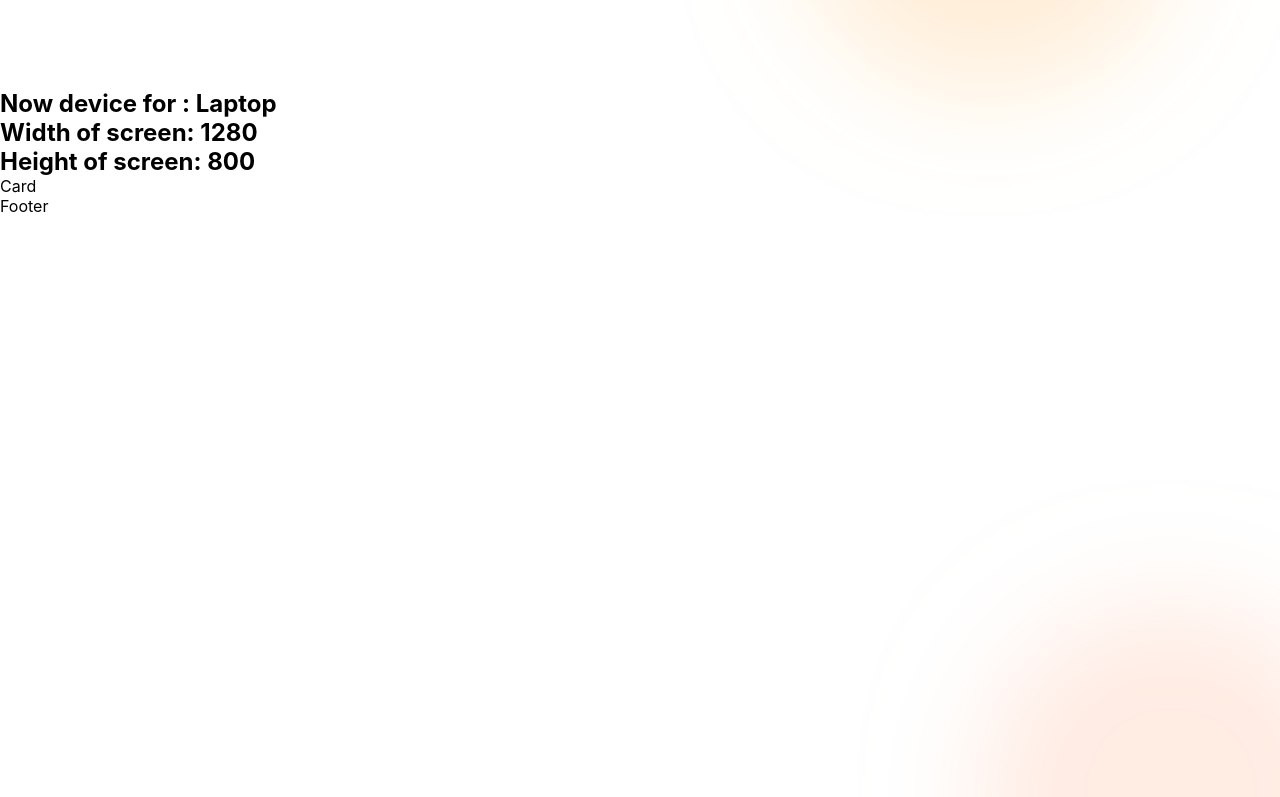
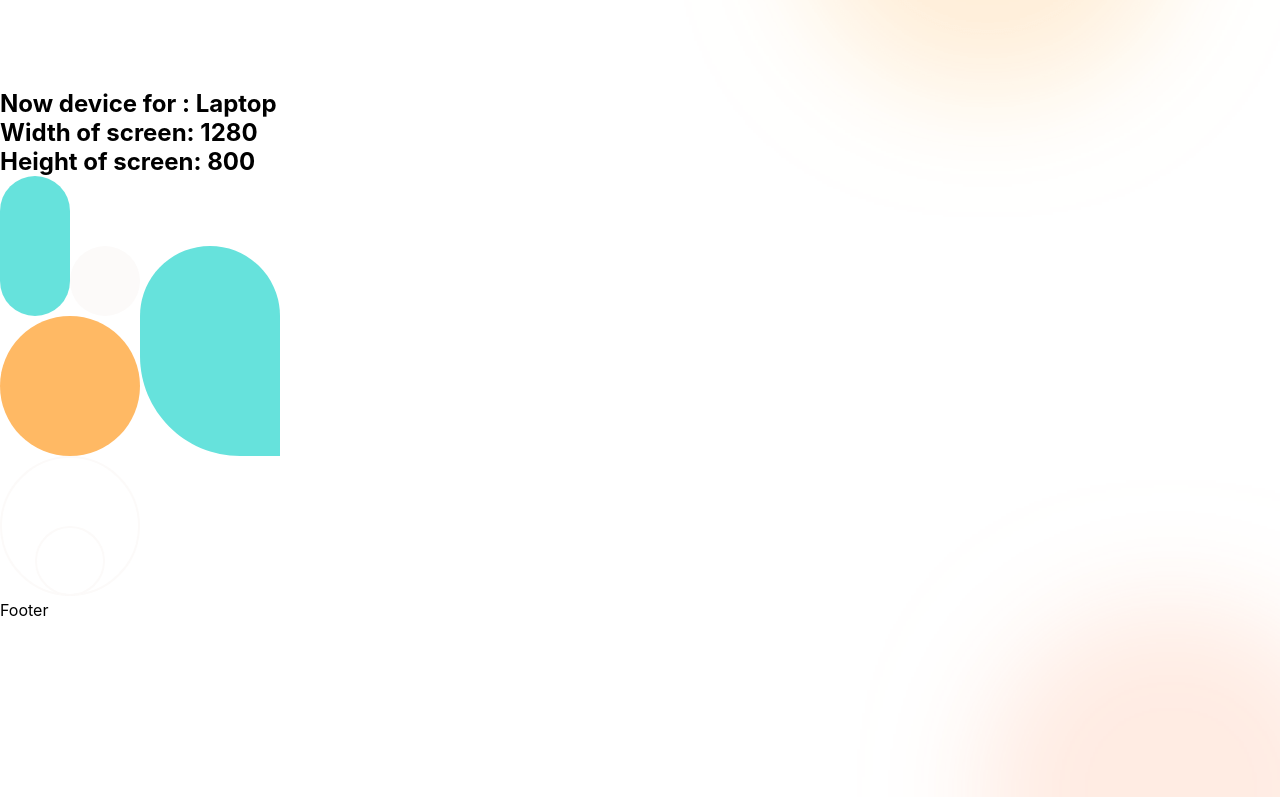
Before and after one commit to brunomoleta/equalizer-landing-page, a React (Create React App) app: page / in a window 1280 px wide. Shown: the part 712-1509 px from the top of the page. Built offline with nearby package versions, Linux system fonts and the light colour scheme.

Commit message:
update and try to deploy

```diff
--- /dev/null
+++ b/src/components/Vectors/VectorCard.tsx
@@ -0,0 +1,43 @@
+import { Component, ReactNode } from "react";
+import { StyledVectorCard } from "./styles";
+export default class VectorCard extends Component {
+  render(): ReactNode {
+    return (
+      <StyledVectorCard>
+        <svg
+          width="280"
+          height="420"
+          viewBox="0 0 280 420"
+          fill="none"
+          xmlns="http://www.w3.org/2000/svg"
+        >
+          <path
+            d="M140 140C140 101.34 171.34 70 210 70C248.66 70 280 101.34 280 140V280H240C184.772 280 140 235.228 140 180V140Z"
+            fill="#66E2DC"
+          />
+          <rect x="70" y="70" width="70" height="70" rx="35" fill="#FCFAF9" />
+          <rect width="70" height="140" rx="35" fill="#66E2DC" />
+          <rect y="140" width="140" height="140" rx="70" fill="#FFB964" />
+          <rect
+            x="1"
+            y="281"
+            width="138"
+            height="138"
+            rx="69"
+            stroke="#FCFAF9"
+            strokeWidth="2"
+          />
+          <rect
+            x="36"
+            y="351"
+            width="68"
+            height="68"
+            rx="34"
+            stroke="#FCFAF9"
+            strokeWidth="2"
+          />
+        </svg>
+      </StyledVectorCard>
+    );
+  }
+}
--- a/src/components/Vectors/styles.ts
+++ b/src/components/Vectors/styles.ts
@@ -29,3 +29,7 @@ export const StyledVector = styled.div`
         right:0px;
     }
 `;
+
+export const StyledVectorCard = styled.div`
+//
+`;
--- a/src/pages/sections/Card.tsx
+++ b/src/pages/sections/Card.tsx
@@ -1,9 +1,13 @@
-import { Component } from 'react'
+import { Component,ReactNode } from 'react'
+import VectorCard from '../../components/Vectors/VectorCard'
+import {StyledCard} from './styles';
 
 export default class Card extends Component {
-  render() {
+  render() :ReactNode{
     return (
-      <div>Card</div>
+      <StyledCard>
+        <VectorCard />
+      </StyledCard>
     )
   }
 }
```
Also changed, not shown: src/pages/sections/styles.ts (+39 -0 lines), src/assets/vector-card.svg (added), src/assets/vector-tablet.svg.
